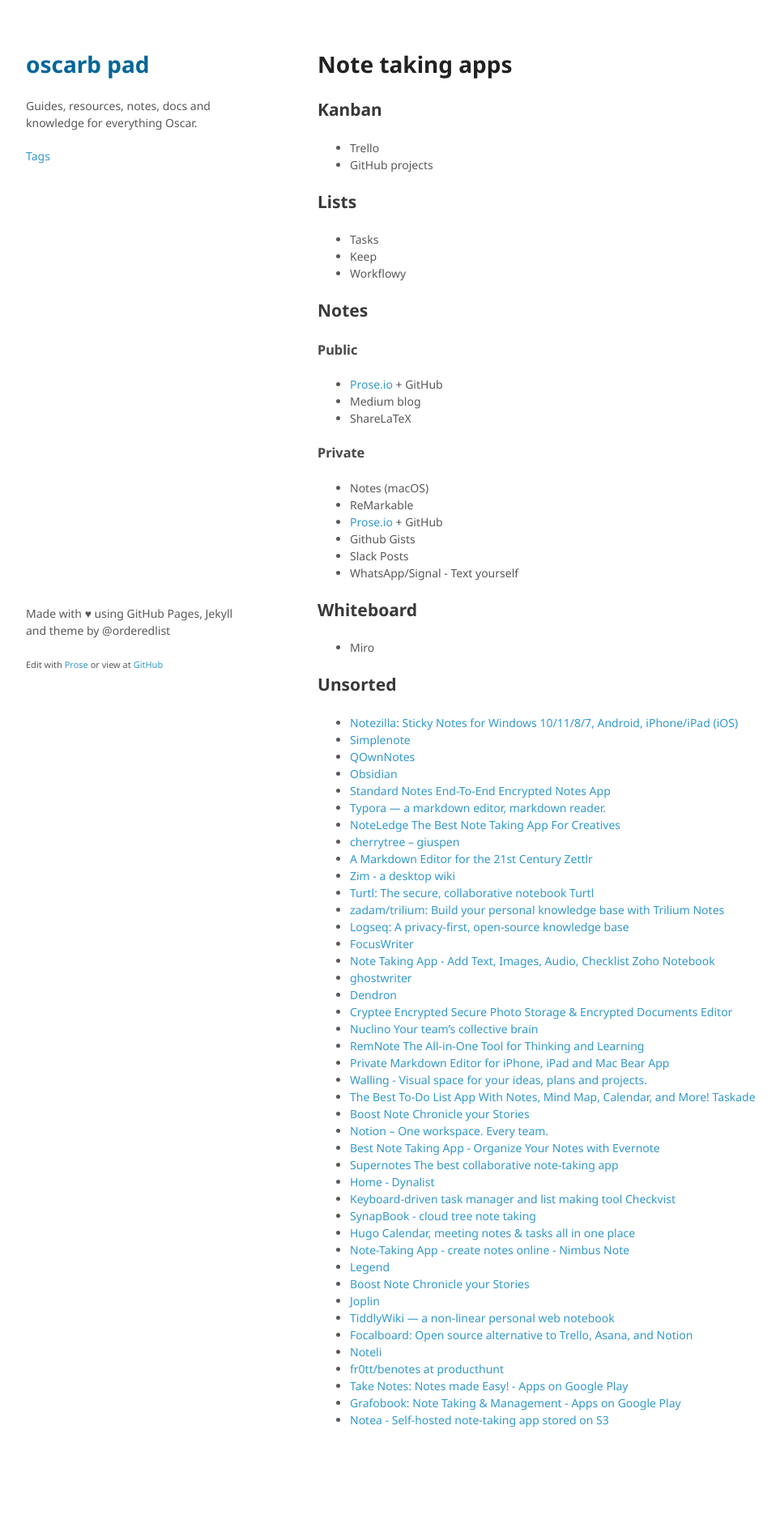
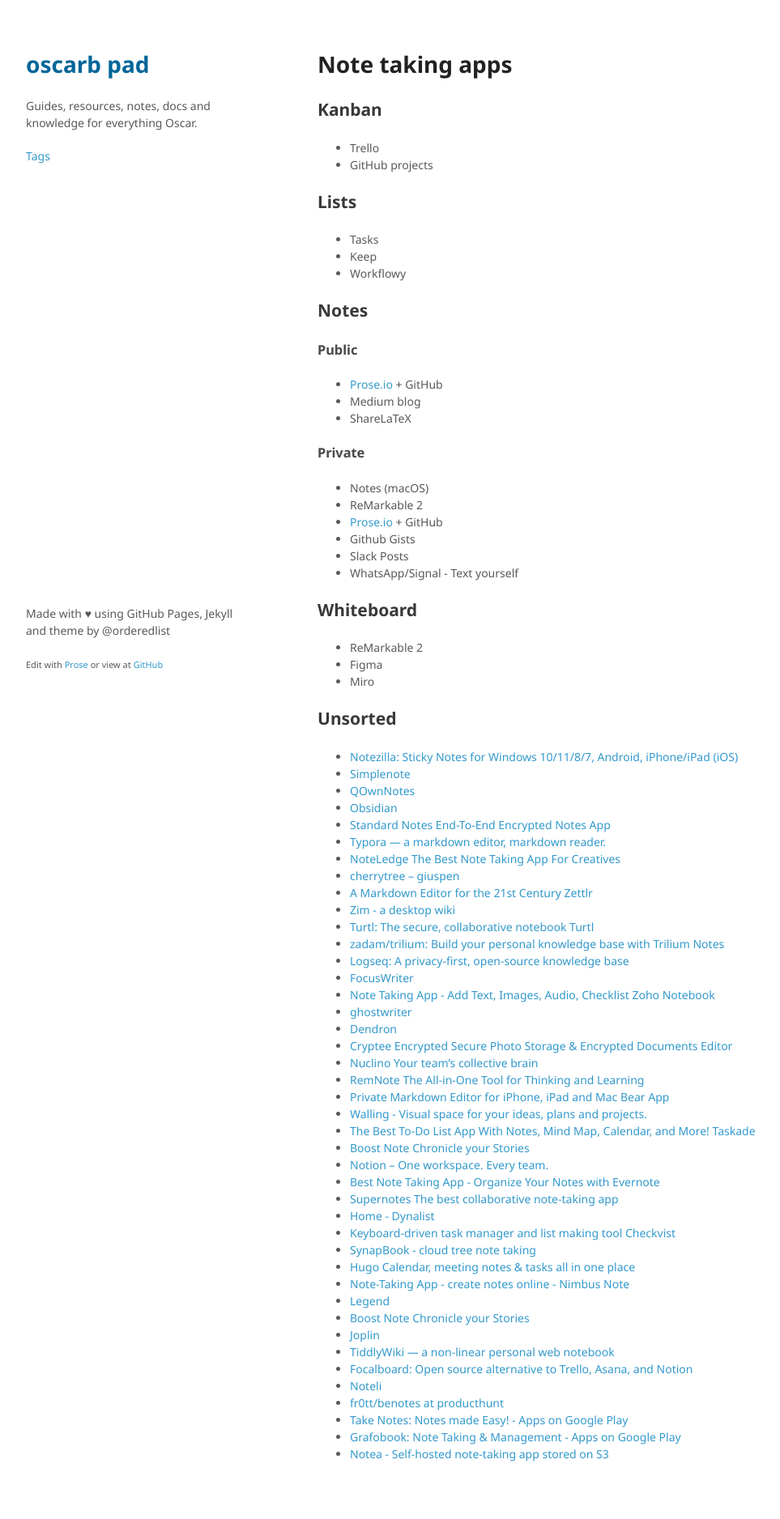
Before and after one commit to oscarb/pad, a Jekyll site: the page built from _docs/note-taking.md, in a window 1280 px wide. Shown: the whole page at 81% size, without its empty margins (128-1091 px from the left). Built offline with Jekyll 4.4.1, drawn with Linux system fonts in a browser that asks for light colours; some web fonts are replaced; before the commit the page ends 1834 px from its top, so only the background shows below that.

Commit message:
Update note-taking.md

```diff
--- a/_docs/note-taking.md
+++ b/_docs/note-taking.md
@@ -32,7 +32,7 @@ published: true
 ### Private
 
 * Notes (macOS)
-* ReMarkable
+* ReMarkable 2
 * Prose.io + GitHub
 * Github Gists
 * Slack Posts
@@ -42,6 +42,8 @@ published: true
 
 ## Whiteboard
 
+* ReMarkable 2
+* Figma
 * Miro
 
 
```
